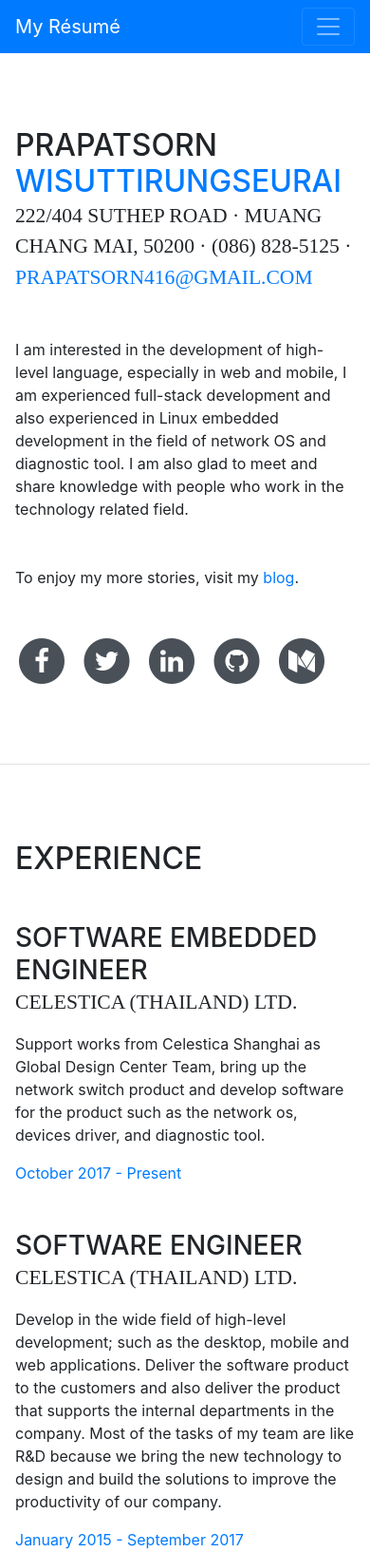
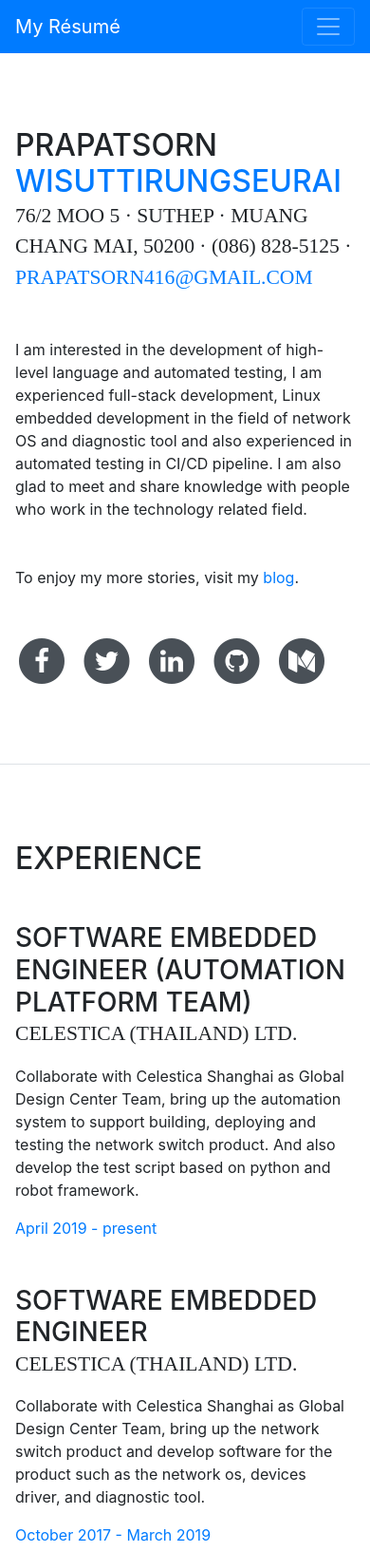
Before and after one commit to puttza/puttza.github.io, a website with bundled scripts: page index.html in a window 390 px wide. Shown: the top 1634 px of the page at 95% size. Built offline with nearby package versions, Linux system fonts and the light colour scheme; a web font is replaced by a local one.

Commit message:
update profile and experience

```diff
--- a/index.html
+++ b/index.html
@@ -71,10 +71,10 @@
           <h2 class="mb-0">PRAPATSORN
             <span class="text-primary">WISUTTIRUNGSEURAI</span>
           </h2>
-          <div class="subheading mb-5">222/404 Suthep Road · Muang Chang Mai, 50200 · (086) 828-5125 ·
+          <div class="subheading mb-5">76/2 Moo 5 · Suthep · Muang Chang Mai, 50200 · (086) 828-5125 ·
             <a href="mailto:name@email.com">prapatsorn416@gmail.com</a>
           </div>
-          <p class="mb-5">I am interested in the development of high-level language, especially in web and mobile, I am experienced full-stack development and also experienced in Linux embedded development in the field of network OS and diagnostic tool. I am also glad to meet and share knowledge with people who work in the technology related
+          <p class="mb-5">I am interested in the development of high-level language and automated testing, I am experienced full-stack development, Linux embedded development in the field of network OS and diagnostic tool and also experienced in automated testing in CI/CD pipeline. I am also glad to meet and share knowledge with people who work in the technology related
             field.</p>
           <p class="mb-5">To enjoy my more stories, visit my <a href="https://puttza.me/">blog</a>.</p>
           <ul class="list-inline list-social-icons mb-0">
@@ -128,12 +128,23 @@
 
           <div class="resume-item d-flex flex-column flex-md-row mb-5">
             <div class="resume-content mr-auto">
+              <h3 class="mb-0">Software Embedded Engineer (Automation Platform Team)</h3>
+              <div class="subheading mb-3">Celestica (Thailand) Ltd.</div>
+              <p>Collaborate with Celestica Shanghai as Global Design Center Team, bring up the automation system to support building, deploying and testing the network switch product. And also develop the test script based on python and robot framework.</p>
+            </div>
+            <div class="resume-date text-md-right">
+              <span class="text-primary">April 2019 - present</span>
+            </div>
+          </div>
+
+          <div class="resume-item d-flex flex-column flex-md-row mb-5">
+            <div class="resume-content mr-auto">
               <h3 class="mb-0">Software Embedded Engineer</h3>
               <div class="subheading mb-3">Celestica (Thailand) Ltd.</div>
-              <p>Support works from Celestica Shanghai as Global Design Center Team, bring up the network switch product and develop software for the product such as the network os, devices driver, and diagnostic tool.</p>
+              <p>Collaborate with Celestica Shanghai as Global Design Center Team, bring up the network switch product and develop software for the product such as the network os, devices driver, and diagnostic tool.</p>
             </div>
             <div class="resume-date text-md-right">
-              <span class="text-primary">October 2017 - Present</span>
+              <span class="text-primary">October 2017 - March 2019</span>
             </div>
           </div>
 
@@ -234,11 +245,6 @@
               </i>
             </li>
             <li class="list-inline-item">
-              <i class="devicons devicons-bootstrap">
-                  <section class="h6 text-monospace" style="margin-top: -0.5rem">Bootstrap</section>
-              </i>
-            </li>
-            <li class="list-inline-item">
               <i class="devicons devicons-wordpress">
                   <section class="h6 text-monospace" style="margin-top: -0.5rem">Wordpress</section>
               </i>
@@ -265,6 +271,12 @@
                   <section class="h6 text-monospace" style="margin-top: -0.5rem">Python</section>
               </i>
             </li>
+            <li class="list-inline-item">
+              <i class="devicons devicons-jenkins">
+                  <section class="h6 text-monospace" style="margin-top: -0.5rem">Jenkins</section>
+              </i>
+            </li>
+
           </ul>
           <!-- <div class="subheading mb-3">Workflow</div>
           <ul class="fa-ul mb-0">
```
